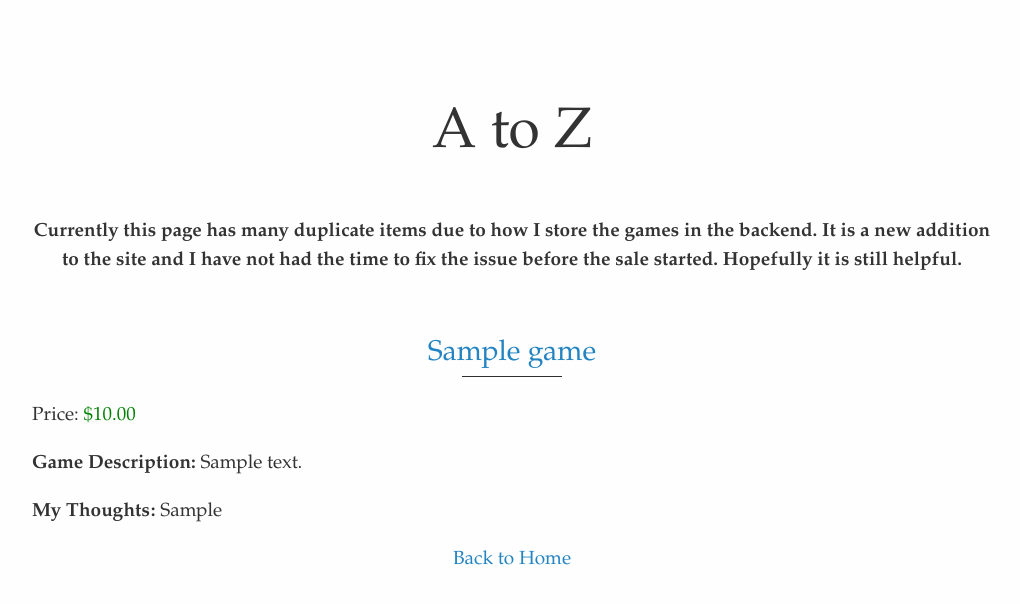
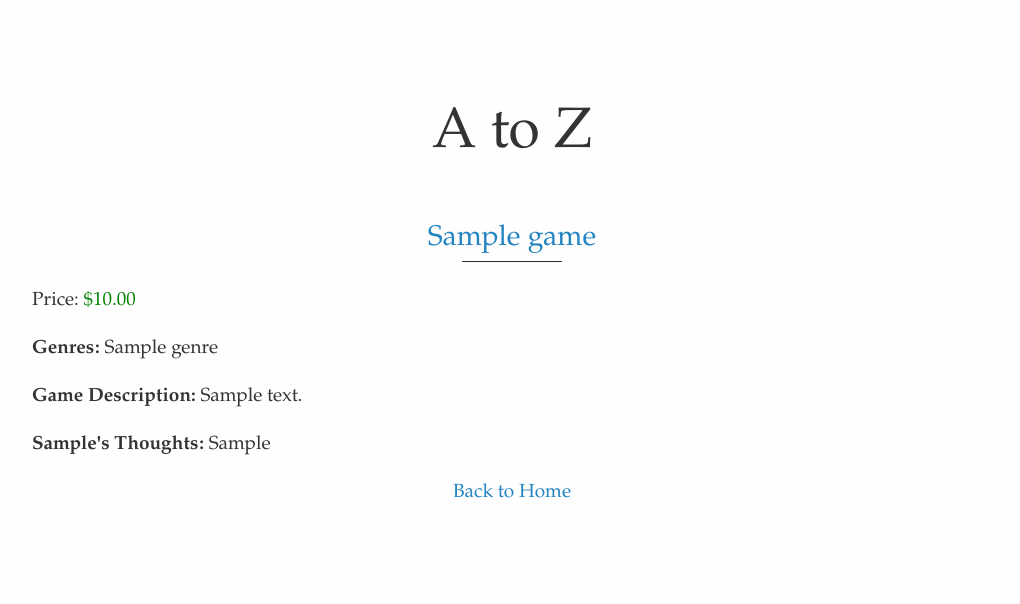
Before and after one commit to aidenmadaffri/gamerecs, a Django app: page /atoz/ in a window 1280 px wide. Shown: the top 604 px of the page, without its empty margins (128-1148 px from the left). Run offline with Django 3.2, Linux system fonts and the light colour scheme; tables that the repository leaves empty hold one stand-in row (values such as "Sample post").

Commit message:
Fix duplicates in A to Z page

```diff
--- a/recs/templates/recs/atoz.html
+++ b/recs/templates/recs/atoz.html
@@ -13,15 +13,23 @@
   <body>
     <div id='write' class = 'is-node'>
         <h1>A to Z</h1>
-	<center><strong>Currently this page has many duplicate items due to how I store the games in the backend. It is a new addition to the site and I have not had the time to fix the issue before the sale started. Hopefully it is still helpful.</strong></center>
-        {% for game_pos in games %}
-            <h2><a href="{{ game_pos.game.url }}">{{ game_pos.game.name }}</a></h2>
-            <p>Price: <span style='color:green'>${{ game_pos.game.price }}</span></p>
-            <p><strong>Game Description: </strong>{{ game_pos.game.description }}</p>
+        {% for game in games %}
+            <h2><a href="{{ game.url }}">{{ game.name }}</a></h2>
+            <p>Price: <span style='color:green'>${{ game.price }}</span></p>
+            <p><strong>Genres: </strong>
+            {% for genre in game.genres %}
+                {% if forloop.last %}
+                    {{ genre }}
+                {% else %}
+                    {{ genre }},
+                {% endif %}
+            {% endfor %}
+            </p>
+            <p><strong>Game Description: </strong>{{ game.description }}</p>
             {% if game.was_third_party_submission %}
-            <p><strong>{{ game_pos.game.submitter }}'s Thoughts: </strong>{{ game_pos.game.thoughts }}</p>
+            <p><strong>{{ game.submitter }}'s Thoughts: </strong>{{ game.thoughts }}</p>
             {% else %}
-            <p><strong>My Thoughts: </strong>{{ game_pos.game.thoughts }}</p>
+            <p><strong>ATM's Thoughts: </strong>{{ game.thoughts }}</p>
             {% endif %}
         {% endfor %}
         <center><a href="{% url 'index' %}">Back to Home</a></center>
--- a/recs/templates/recs/game.html
+++ b/recs/templates/recs/game.html
@@ -14,12 +14,12 @@
     <div id='write' class = 'is-node'>
         <h1><a href="{{ game.url }}">{{ game.name }}</a></h1>
         <center><a href="{{ game.url }}">Steam Store</a></center>
-        <p>Price: <span style='color:green'>${{ game.price }}</span></p>
+        <p><strong>Price: </strong><span style='color:green'>${{ game.price }}</span></p>
         <p><strong>Game Description: </strong>{{ game.description }}</p>
         {% if game.was_third_party_submission %}
         <p><strong>{{ game.submitter }}'s Thoughts: </strong>{{ game.thoughts }}</p>
         {% else %}
-        <p><strong>My Thoughts: </strong>{{ game.thoughts }}</p>
+        <p><strong>ATM's Thoughts: </strong>{{ game.thoughts }}</p>
         {% endif %}
         <center><a href="{% url 'index' %}">Back to Home</a></center>
     </div>
--- a/recs/views.py
+++ b/recs/views.py
@@ -100,6 +100,30 @@ def submit(request):
 
     return render(request, "recs/submit.html", {'form': form})
 
+class GameAToZ:
+    def __init__(self, steamid, name, submitter, url, price, thoughts, description):
+        self.steamid = steamid
+        self.name = name
+        self.genres = []
+        self.submitter = submitter
+        self.url = url
+        self.price = price
+        self.thoughts = thoughts
+        self.description = description
+
+    def was_third_party_submission(self):
+        return self.submitter is not None and self.submitter != ""
+
 def atoz(request):
-    games = GameGenrePosition.objects.order_by("game__name").distinct()
-    return render(request, "recs/atoz.html", {"games": games})
+    data = GameGenrePosition.objects.order_by("game__name").distinct()
+
+    games = dict()
+    for game_pos in data:
+        if game_pos.game.name in games:
+            games[game_pos.game.name].genres.append(game_pos.genre.name)
+        else:
+            game = GameAToZ(game_pos.game.steamid, game_pos.game.name, game_pos.game.submitter, game_pos.game.url, game_pos.game.price, game_pos.game.thoughts, game_pos.game.description)
+            game.genres.append(game_pos.genre.name)
+            games[game_pos.game.name] = game
+
+    return render(request, "recs/atoz.html", {"games": games.values()})
```
